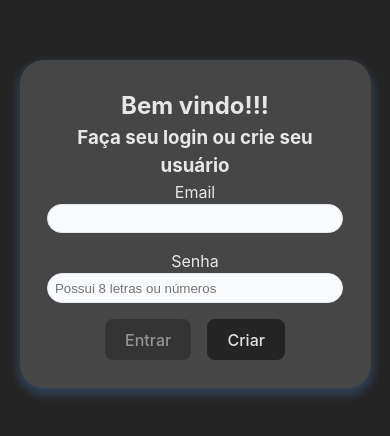
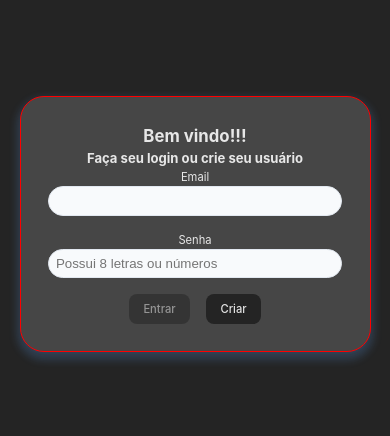
Before and after one commit to brunotomaz-dev/milho, a React (Vite) app in the folder frontend/: page / in a window 390 px wide. Shown: the part 198-634 px from the top of the page. Built offline with nearby package versions, Linux system fonts and the light colour scheme; no server answers.

Commit message:
:lipstick: Feat: Melhorias em responsividade
Adicionados breakpoints no sass

```diff
--- a/frontend/src/Pages/Config.tsx
+++ b/frontend/src/Pages/Config.tsx
@@ -19,7 +19,7 @@ const Config: React.FC = () => {
 
   return (
     <main className='main-container'>
-      <section className='form score-card'>
+      <section className='config-card'>
         <h1>Quiz Bíblico</h1>
         <article className='game-explanation'>
           <p className='justify-text'>
--- a/frontend/src/components/GameChoices.tsx
+++ b/frontend/src/components/GameChoices.tsx
@@ -3,6 +3,7 @@ import { IGameProps } from '../interfaces/IGame';
 
 const GameChoices: React.FC<IGameProps> = ({ choice }) => {
   return (
+    <section className='container-flex-column'>
       <nav className='game-choice-container'>
         <button
           className='game-choice-btn'
@@ -19,6 +20,7 @@ const GameChoices: React.FC<IGameProps> = ({ choice }) => {
           Grupo
         </button>
       </nav>
+    </section>
   );
 };
 
--- a/frontend/src/components/GameIndividual.tsx
+++ b/frontend/src/components/GameIndividual.tsx
@@ -35,6 +35,7 @@ const GameIndividual: React.FC = () => {
   return (
     <>
       <GameHeader />
+      <section className='container-flex-column'>
         <div className='game-choice-container'>
           {gameIsOn ? (
             <Questions
@@ -53,6 +54,7 @@ const GameIndividual: React.FC = () => {
             </button>
           )}
         </div>
+      </section>
     </>
   );
 };
--- /dev/null
+++ b/frontend/src/styles/_breakpoints.scss
@@ -0,0 +1,61 @@
+$breakpoints: (
+  'xs': 0px,
+  'sm': 480px,
+  'md': 720px,
+  'lg': 960px,
+  'xl': 1200px,
+);
+
+@mixin xs {
+  @media (min-width: map-get($breakpoints, 'xs')) {
+    @content;
+  }
+}
+
+@mixin sm {
+  @media (min-width: map-get($breakpoints, 'sm')) {
+    @content;
+  }
+}
+
+@mixin md {
+  @media (min-width: map-get($breakpoints, 'md')) {
+    @content;
+  }
+}
+
+@mixin lg {
+  @media (min-width: map-get($breakpoints, 'lg')) {
+    @content;
+  }
+}
+
+@mixin xl {
+  @media (min-width: map-get($breakpoints, 'xl')) {
+    @content;
+  }
+}
+
+@mixin breakpoint($point: 0) {
+  @media (min-width: $point) {
+    @content;
+  }
+}
+
+@mixin responsive-test {
+  @include xs {
+    border: red solid 1px;
+  }
+  @include sm {
+    border: orange solid 1px;
+  }
+  @include md {
+    border: salmon solid 1px;
+  }
+  @include lg {
+    border: green solid 1px;
+  }
+  @include xl {
+    border: blue solid 1px;
+  }
+}
--- a/frontend/src/styles/_layout.scss
+++ b/frontend/src/styles/_layout.scss
@@ -18,7 +18,58 @@
 
 .form {
   @include card;
-  width: 90vw;
+
+  @include responsive-test; // para fins de teste
+
+  @include xs {
+    width: 90vw;
+    font-size: 0.7rem;
+  }
+
+  @include sm {
+    width: 80vw;
+    font-size: 1rem;
+  }
+
+  @include md {
+    width: 60vw;
+  }
+  @include lg {
+    width: 50vw;
+  }
+  @include xl {
+    width: 40vw;
+  }
+}
+
+.config-card {
+  @include card;
+  @include flex-center-column;
+  gap: 0;
+  justify-content: space-between;
+
+  @include xs {
+    width: 90vw;
+    font-size: 0.78rem;
+    height: 70vh;
+  }
+
+  @include sm {
+    width: 80vw;
+    font-size: 1rem;
+    height: 55vh;
+  }
+
+  @include md {
+    width: 60vw;
+    height: 50vh;
+  }
+
+  @include lg {
+    width: 50vw;
+    height: 55vh;
+    font-size: 1.2rem;
+  }
 }
 
 .score-card {
@@ -64,13 +115,32 @@
   justify-content: space-between;
   gap: 1rem;
   width: 100vw;
+  height: 10vh;
   padding: 1vh;
   color: $white;
+
+  @include xs {
+    font-size: 0.7rem;
+  }
+
+  @include sm {
+    font-size: 1rem;
+  }
 }
 
 .game-choice-container {
   @include main;
   gap: 1rem;
+
+  @include xs {
+    width: 90vw;
+    font-size: 0.7rem;
+  }
+
+  @include sm {
+    width: 100vw;
+    font-size: 1rem;
+  }
 }
 
 .feedback {
--- a/frontend/src/styles/main.scss
+++ b/frontend/src/styles/main.scss
@@ -1,5 +1,6 @@
-@import "_fonts.scss";
-@import "_colors.scss";
-@import "_base.scss";
-@import "_components.scss";
-@import "_layout.scss";
+@import '_fonts.scss';
+@import '_breakpoints.scss';
+@import '_colors.scss';
+@import '_base.scss';
+@import '_components.scss';
+@import '_layout.scss';
```
Also changed, not shown: 1 other file (tests, documents, lock files or other folders). Lines whose indentation alone changed are shown as unchanged.
